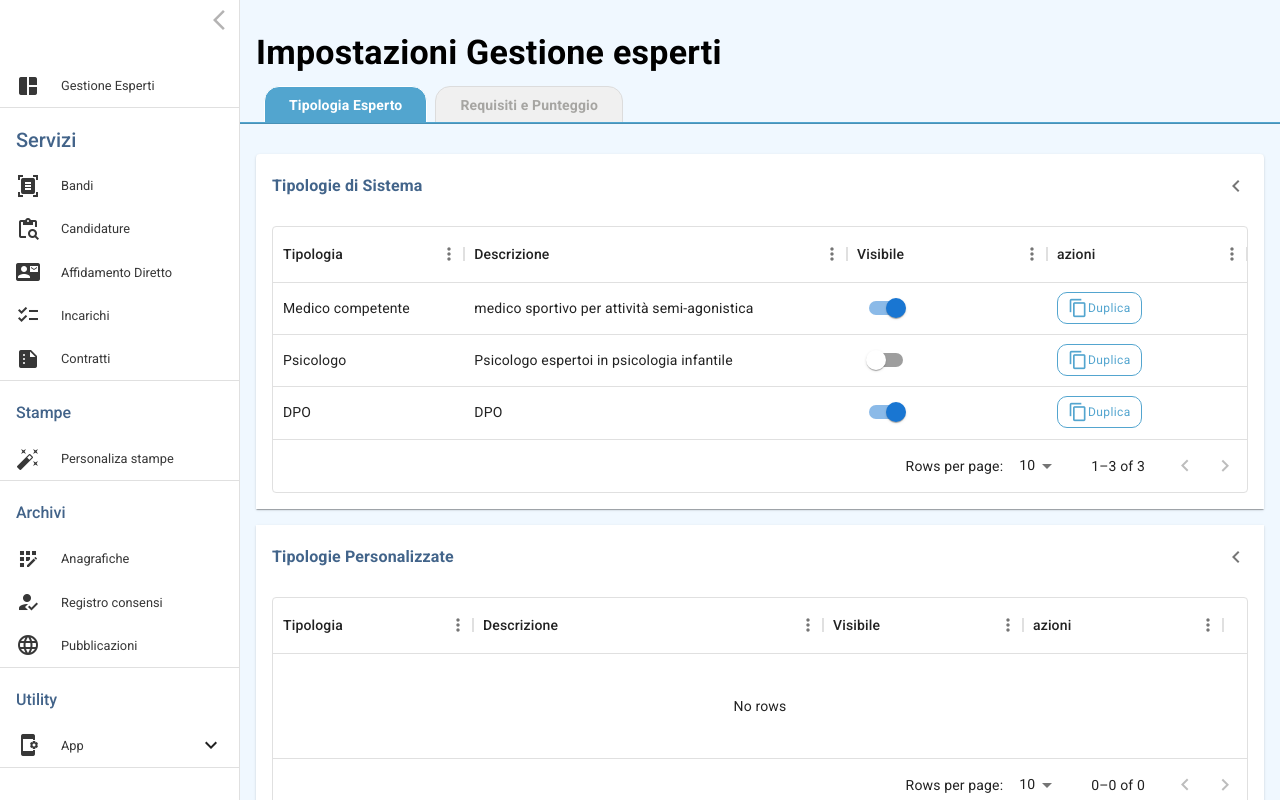
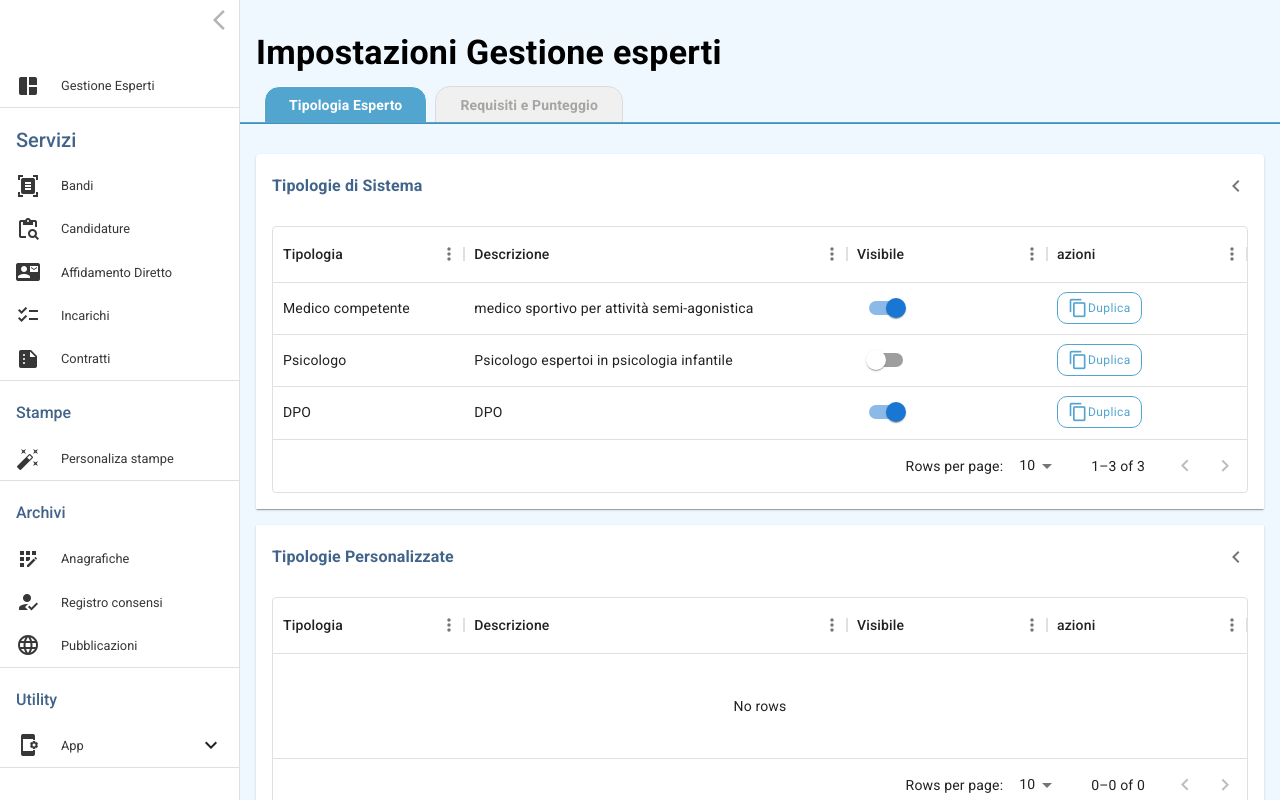
Before and after one commit to PietroSavini/Gestione-Esperti, a React (Vite) app: page /impostazioni in a window 1280 px wide. Built offline with nearby package versions, Linux system fonts and the light colour scheme.

Commit message:
ADD: elimina & switch dunctionality on ReduxState an UI

```diff
--- a/src/app/store/Slices/TipologieSlice.ts
+++ b/src/app/store/Slices/TipologieSlice.ts
@@ -23,9 +23,22 @@ const tipologieSlice = createSlice({
     addTipologiaPersonalizzata: (state, action: PayloadAction<Row>) => {
       state.tipologiePersonalizzate.push(action.payload);
     },
-  },
-});
+    toggleVisible: (state, action: PayloadAction<number>) => {
+      const indexDiSistema = state.tipologieDiSistema.findIndex(row => row.id === action.payload);
+      if (indexDiSistema !== -1) {
+        state.tipologieDiSistema[indexDiSistema].visible = !state.tipologieDiSistema[indexDiSistema].visible;
+      }
 
-export const { setTipologieData, addTipologiaPersonalizzata } = tipologieSlice.actions;
+      const indexPersonalizzate = state.tipologiePersonalizzate.findIndex(row => row.id === action.payload);
+      if (indexPersonalizzate !== -1) {
+        state.tipologiePersonalizzate[indexPersonalizzate].visible = !state.tipologiePersonalizzate[indexPersonalizzate].visible;
+      }
+    },
+    removeTipologiaPersonalizzata: (state, action: PayloadAction<number>) => {
+      state.tipologiePersonalizzate = state.tipologiePersonalizzate.filter(row => row.id !== action.payload);
+    },
+  }});
+
+export const { setTipologieData, addTipologiaPersonalizzata, toggleVisible, removeTipologiaPersonalizzata } = tipologieSlice.actions;
 export const selectTipologie = (state: RootState) => state.tipologie;
 export default tipologieSlice.reducer;
--- a/src/pages/SettingsPage/Tabs/TipologiaEspertoTab/Tables/Table_tipologieDiSistema.tsx
+++ b/src/pages/SettingsPage/Tabs/TipologiaEspertoTab/Tables/Table_tipologieDiSistema.tsx
@@ -4,6 +4,8 @@ import React, { useEffect, useState } from 'react'
 import './DataTable.scss'
 import { ActionButton } from '../../../../../components/partials/Buttons/ActionButton'
 import {v4 as uuidv4} from 'uuid'
+import { useAppDispatch } from '../../../../../app/ReduxTSHooks'
+import { toggleVisible } from '../../../../../app/store/Slices/TipologieSlice'
 
 type Props ={
     fn? :  Function
@@ -24,6 +26,7 @@ type RowParam ={
 }
 
 export const Table_tipologieDiSistema = ({data, fn, loader} : Props ) => {
+    const dispatch = useAppDispatch()
     const tableData = data
     const addCustomModelRow = fn
     //InitialState
@@ -42,15 +45,22 @@ export const Table_tipologieDiSistema = ({data, fn, loader} : Props ) => {
 	}, [data]);
 
     const [rows, setRows] = useState<Row[]>(initialRows)
+    const [isLoading, setIsLoading] = useState<boolean>(false)
 
     const handleSwitchChange = (id: number) => {
-        // Creo un nuovo array di righe, modificando solo quella specifica
+        // aggiorno l'evento in UI facendo cambiare lo switch
         const updatedRows = rows.map(row =>
           row.id === id ? { ...row, visible: !row.visible } : row
         );
-
-        // Aggiorna lo stato con il nuovo array
-        setRows(updatedRows);
+        setIsLoading(true)
+        //faccio chiamata ad endpoint per il salavataggio dei dati in DB
+            //se la risposta è positiva
+                // Aggiorna lo stato con il nuovo valore dello switch
+                setRows(updatedRows)
+                dispatch(toggleVisible(id))
+                setIsLoading(false)
+            //se la risposta è negativa
+                //faccio uscire un messaggio di errore in qulache modo
     };
 
     const handleAddClick = (id:number ) => {
@@ -69,32 +79,18 @@ export const Table_tipologieDiSistema = ({data, fn, loader} : Props ) => {
 
     //dichiaro un array di oggetti "columns" per semplificare la creazione degli Headers delle colonne
     const columns = [
-        {field: 'title', headerName: 'Tipologia', minWidth:30, flex:0.5, sortable:false, filterable:false ,  },
+        {field: 'title', headerName: 'Tipologia', minWidth:150, flex:0.5, sortable:false, filterable:false ,  },
         {field: 'description', headerName: 'Descrizione', flex:1, minWidth:350 ,sortable:false, filterable:false },
         {field: 'visible', renderCell: (params:any) => (<VisibleSwitch value={params.value} id={params.id}/>), headerName: 'Visibile', width: 200,sortable:false, filterable:false },
         {field:'actions',  headerName:'azioni',width: 200, renderCell: (params:any) => (<ActionButton onClick={() => handleAddClick(params.id)} text='Duplica' icon='content_copy' direction='row-reverse'/>), sortable:false, filterable:false }
     ];
-
-    useEffect(() => {
-        //salvare dati su redux state,
-
-        //aprire loader tabella
-        //inviare salvataggio a DB
-        //chiudere loader tabella
-        // OPPURE invece del loader attivare una variabile "isDisabled" sui switch finchè la risposta di salvataggio non avviene
-
-
-
-
-    }, [rows])
-
 
   return (
     <Box className="dataTable" >
         <Grid container mb={10} ml={15} spacing={2}>
             <Grid item width={'100%'} padding={'0 !important'}>
                 <DataGrid
-                    loading={loader}
+                    loading={isLoading}
                     autoHeight
                     rows={rows}
                     columns={columns}
--- a/src/pages/SettingsPage/Tabs/TipologiaEspertoTab/Tables/Table_tipologiePersonalizzate.tsx
+++ b/src/pages/SettingsPage/Tabs/TipologiaEspertoTab/Tables/Table_tipologiePersonalizzate.tsx
@@ -3,6 +3,8 @@ import { DataGrid } from '@mui/x-data-grid'
 import React, { useEffect, useState } from 'react'
 import './DataTable.scss'
 import { ActionButton } from '../../../../../components/partials/Buttons/ActionButton'
+import { useAppDispatch } from '../../../../../app/ReduxTSHooks'
+import { removeTipologiaPersonalizzata, toggleVisible } from '../../../../../app/store/Slices/TipologieSlice'
 
 type Props ={
     fn? :  Function
@@ -23,7 +25,7 @@ type RowParam ={
 
 export const Table_tipologiePersonalizzate = ({data} : Props ) => {
     const tableData = data
-
+    const dispatch = useAppDispatch()
     //InitialState
     // utilizzo useMemo per memorizzare le Rows derivanti da Data, questo metodo offre una migliore ottimizzazione
     const initialRows = React.useMemo(() => {
@@ -40,16 +42,25 @@ export const Table_tipologiePersonalizzate = ({data} : Props ) => {
 	}, [data]);
 
     const [rows, setRows] = useState<Row[]>(initialRows)
+    const [isLoading, setIsLoading] = useState<boolean>(false)
+
 
     const handleSwitchChange = (id: number) => {
-        // Creo un nuovo array di righe, modificando solo quella specifica
+        // aggiorno l'evento in UI facendo cambiare lo switch
         const updatedRows = rows.map(row =>
           row.id === id ? { ...row, visible: !row.visible } : row
         );
+        setIsLoading(true)
+        //faccio chiamata ad endpoint per il salavataggio dei dati in DB
+            //se la risposta è positiva
+                // Aggiorna lo stato con il nuovo valore dello switch
+                setRows(updatedRows)
+                dispatch(toggleVisible(id))
+                setIsLoading(false)
+            //se la risposta è negativa
+                //faccio uscire un messaggio di errore in qulache modo
+    };
 
-        // Aggiorna lo stato con il nuovo array
-        setRows(updatedRows);
-    };
 
 
 
@@ -57,23 +68,36 @@ export const Table_tipologiePersonalizzate = ({data} : Props ) => {
         return <Switch onChange={() => handleSwitchChange(id)} checked={value} />;
     };
 
+    const handleDeleteClick = (id: number) => {
+        //apro il loader tabella
+        setIsLoading(true)
+        //chiamata ad endpoint 'destroy' di DB
+            //se risposta OK
+                // Rimozione dalla tabella e dalla Redux state
+                const updatedRows = rows.filter(row => row.id !== id);
+                setRows(updatedRows);
+                dispatch(removeTipologiaPersonalizzata(id));
+            //else
+            //faccio display di messaggio di errore
+
+      };
+
     //dichiaro un array di oggetti "columns" per semplificare la creazione degli Headers delle colonne
     const columns = [
-        {field: 'title', headerName: 'Tipologia', width: 200  },
-        {field: 'description', headerName: 'Descrizione', width: 350},
+        {field: 'title', flex:0.5, minWidth:150, headerName: 'Tipologia', width: 200  },
+        {field: 'description',flex:1,minWidth:350, headerName: 'Descrizione', width: 350},
         {field: 'visible', renderCell: (params:any) => (<VisibleSwitch value={params.value} id={params.id}/>), headerName: 'Visibile', width: 200,sortable:false, filterable:false },
-        {field:'actions',  headerName:'azioni',width: 200, renderCell: (params:any) => (<ActionButton  text='Elimina' icon='delete' direction='row-reverse'/>), sortable:false, filterable:false }
+        {field:'actions',  headerName:'azioni',width: 200, renderCell: (params:any) => (<ActionButton  onClick={() => handleDeleteClick(params.id)} text='Elimina' icon='delete' direction='row-reverse'/>), sortable:false, filterable:false }
     ];
 
     useEffect(() => {
-        //salvare dati su redux state,
 
         //aprire loader tabella
         //inviare salvataggio a DB
         //chiudere loader tabella
         // OPPURE invece del loader attivare una variabile "isDisabled" sui switch finchè la risposta di salvataggio non avviene
         setRows(initialRows)
-
+        console.log('DATA di TIPOLOGIE PERSONALIZZATE', initialRows)
 
     }, [data])
 
@@ -84,6 +108,7 @@ export const Table_tipologiePersonalizzate = ({data} : Props ) => {
             <Grid item width={'100%'} padding={'0 !important'}>
                 <DataGrid
                     autoHeight
+                    loading={isLoading}
                     rows={rows}
                     columns={columns}
                     initialState={{
--- a/src/pages/SettingsPage/Tabs/TipologiaEspertoTab/TipologiaEsperto.tsx
+++ b/src/pages/SettingsPage/Tabs/TipologiaEspertoTab/TipologiaEsperto.tsx
@@ -6,7 +6,6 @@ import { useAppDispatch } from '../../../../app/ReduxTSHooks'
 import { useSelector } from 'react-redux'
 import { addTipologiaPersonalizzata, selectTipologie, setTipologieData } from '../../../../app/store/Slices/TipologieSlice'
 import { closeLoader, openLoader } from '../../../../app/store/Slices/loaderSlice'
-import Loader from '../../../../components/partials/Loader/Loader'
 
 //implementare lazy loading?  in quanto i dati della pagina in teoria dovrebbero essre gia presenti sullo state e presi da DB all' avvio dell app?
 
@@ -67,6 +66,7 @@ export const TipologiaEsperto = (data:Data) => {
     }
 
   if(tipologieDiSistema.length !== 0){
+    //attualmente gestire la chiusura del loader da qui da problemi, infatti l'apertura e la chiusura del loader andrebbe gestita all'interno dello useEffect quando si esegue la chiamata a DB
     dispatch(closeLoader())
     return (
       <>
```
